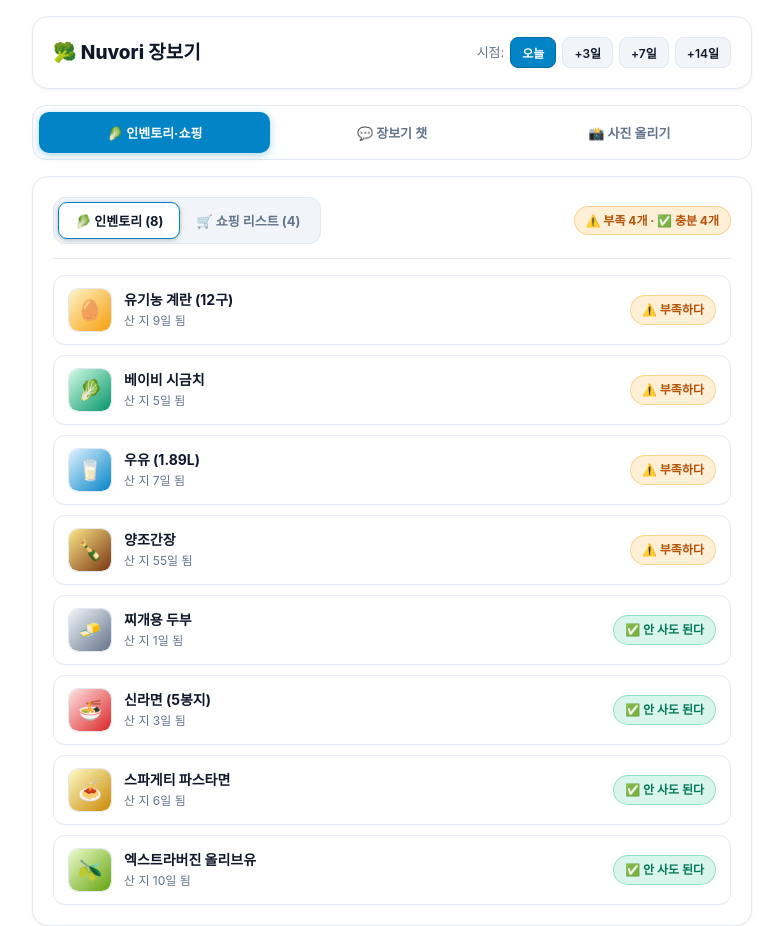
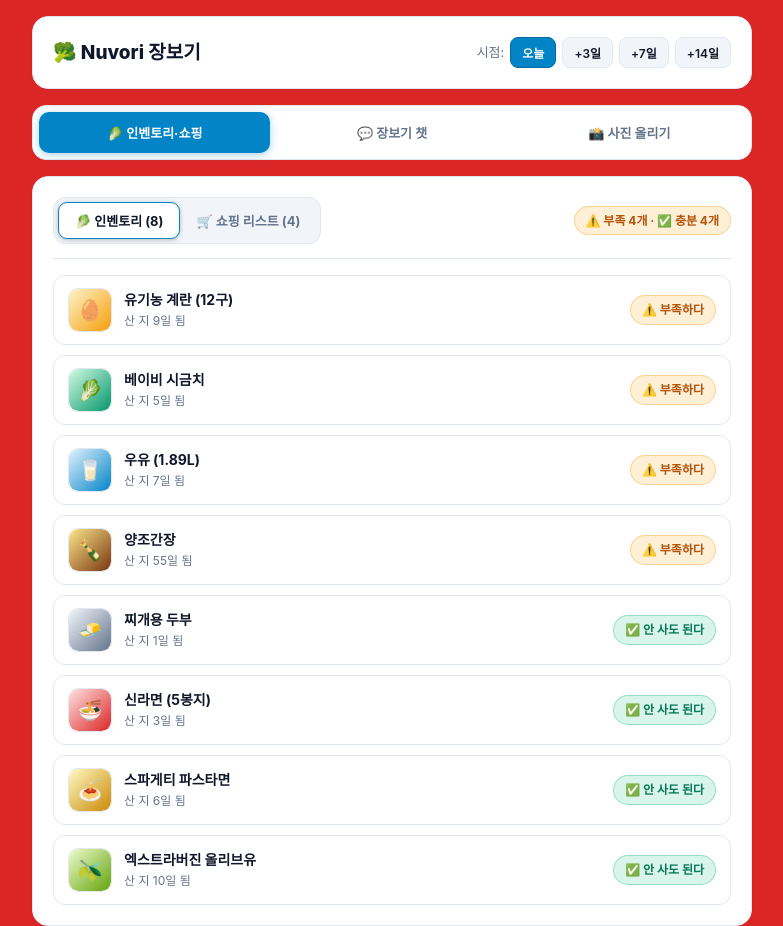
Before and after one commit to sf-vibe-nuvori/nuvori, a plain HTML site: page index.html in a window 1280 px wide. Shown: the whole page, without its empty margins (248-1031 px from the left). Drawn offline with Linux system fonts and the light colour scheme.

Commit message:
ui: set Nuvori background to red
Co-authored-by: Copilot <223556219+Copilot@users.noreply.github.com>

```diff
--- a/index.html
+++ b/index.html
@@ -6,7 +6,7 @@
   <meta name="apple-mobile-web-app-capable" content="yes" />
   <meta name="apple-mobile-web-app-status-bar-style" content="default" />
   <meta name="apple-mobile-web-app-title" content="Nuvori" />
-  <meta name="theme-color" content="#ffffff" />
+  <meta name="theme-color" content="#dc2626" />
   <link rel="manifest" href="manifest.json" />
   <title>Nuvori — 스마트 장보기</title>
   <style>
@@ -21,7 +21,7 @@
     * { box-sizing: border-box; margin: 0; padding: 0; -webkit-tap-highlight-color: transparent; }
     body {
       font-family: -apple-system, BlinkMacSystemFont, "Segoe UI", Roboto, "Noto Sans KR", sans-serif;
-      background: var(--background, #ffffff);
+      background: #dc2626;
       color: var(--foreground, #0f172a);
       padding: calc(16px + env(safe-area-inset-top, 0px)) 16px calc(28px + env(safe-area-inset-bottom, 0px)) 16px;
       line-height: 1.45;
```
Also changed, not shown: manifest.json.
